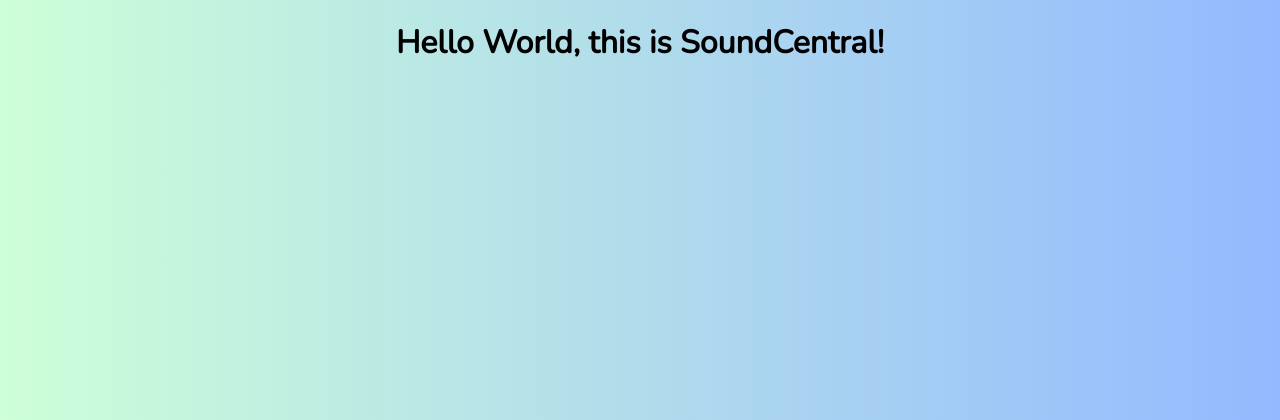
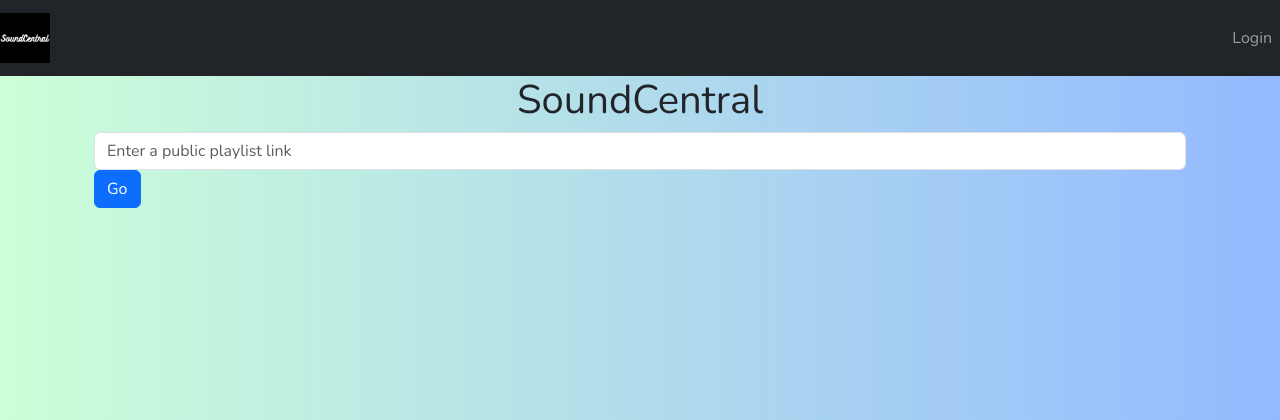
Before and after one commit to RicardbroK/sound-central-playlists, a Django app: page / in a window 1280 px wide. Shown: the top 420 px of the page. Run offline with Django 5.2, Linux system fonts and the light colour scheme.

Commit message:
added bootstrap to base template and modified home

```diff
--- a/playlists/templates/base.html
+++ b/playlists/templates/base.html
@@ -4,13 +4,29 @@
 <head>
     <meta charset="UTF-8">
     <meta name="viewport" content="width=device-width, initial-scale=1.0">
+    <link href="https://cdn.jsdelivr.net/npm/bootstrap@5.3.2/dist/css/bootstrap.min.css" rel="stylesheet" integrity="sha384-T3c6CoIi6uLrA9TneNEoa7RxnatzjcDSCmG1MXxSR1GAsXEV/Dwwykc2MPK8M2HN" crossorigin="anonymous">
     <link rel="stylesheet" href="https://fonts.googleapis.com/css?family=Nunito">
     <link rel="stylesheet" href="{% static 'styles.css' %}">
+    <link rel="icon" type="image/x-icon" href="{% static 'img/favicon.ico'%}">
     <title>{% block title %}{% endblock %}</title>
 </head>
 <body>
-    {% block nav %}{% endblock %}
+    <nav class="navbar navbar-expand-lg navbar-dark bg-dark w-100">
+        <a class="navbar-brand" href="#">
+            <img src="{% static 'img/SoundCentral.png' %}" width="50" height="50" alt="">
+        </a>
+        <button class="navbar-toggler" type="button" data-toggle="collapse" data-target="#navbarNav" aria-controls="navbarNav" aria-expanded="false" aria-label="Toggle navigation">
+            <span class="navbar-toggler-icon"></span>
+        </button>
+        <div class="collapse navbar-collapse justify-content-end" id="navbarNav">
+            <ul class="navbar-nav">
+                <li class="nav-item">
+                    <a class="nav-link" href="#">Login</a>
+                </li>
+            </ul>
+        </div>
+    </nav>
     {% block content %}{% endblock %}
-    {% block footer %}{% endblock %}
+    <script src="https://cdn.jsdelivr.net/npm/bootstrap@5.3.2/dist/js/bootstrap.bundle.min.js" integrity="sha384-C6RzsynM9kWDrMNeT87bh95OGNyZPhcTNXj1NW7RuBCsyN/o0jlpcV8Qyq46cDfL" crossorigin="anonymous"></script>
 </body>
 </html>
--- a/playlists/templates/home.html
+++ b/playlists/templates/home.html
@@ -3,5 +3,24 @@
 {% block title %}SoundCentral Home{% endblock %}
 
 {% block content %}
-<h1>Hello World, this is SoundCentral!</h1>
+ <!-- Create a div with class "container" to wrap the heading -->
+ <div class="container">
+    <!-- Create a div with class "row" to create a grid row -->
+    <div class="row">
+        <!-- Create a div with class "col" to create a grid column -->
+        <div class="col">
+            <!-- Create a heading element with class "text-center" to center the text horizontally -->
+            <h1 class="text-center">SoundCentral</h1>
+        </div>
+    </div>
+    <div class="container">
+        <!-- Create a form element with class "form-inline" to make the input and button on the same line -->
+        <form class="form-inline">
+            <!-- Create an input element with class "form-control" and type "text" to create a text field -->
+            <input type="text" class="form-control" placeholder="Enter a public playlist link">
+            <!-- Create a button element with class "btn btn-primary" and type "submit" to create a button -->
+            <button type="submit" class="btn btn-primary">Go</button>
+        </form>
+    </div>
+</div>
 {% endblock %}
```
Also changed, not shown: playlists/static/img/SoundCentral.png (added), playlists/static/img/favicon.ico (added).
